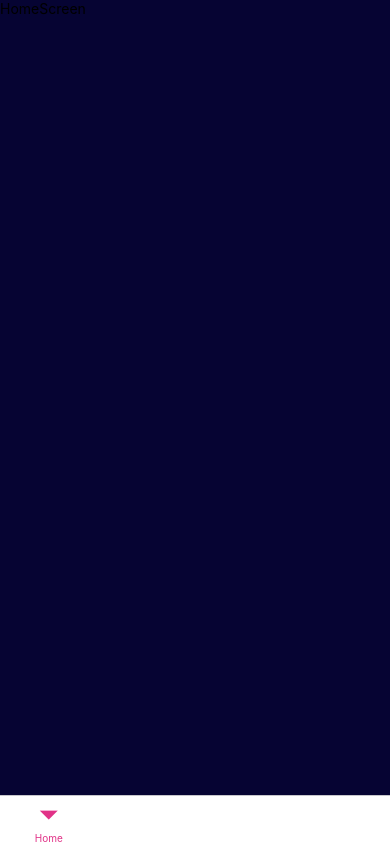
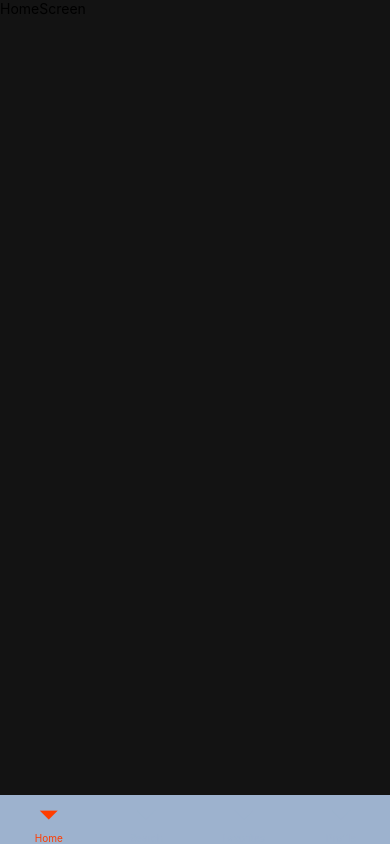
Before and after one commit to cihanbas/movieBox, a React Native app: screen / in a window 390 px wide. Built offline with nearby package versions, Linux system fonts and the light colour scheme.

Commit message:
updated colors

```diff
--- a/src/assets/theme/Colors.ts
+++ b/src/assets/theme/Colors.ts
@@ -1,11 +1,10 @@
 const colors = {
   white: '#fff',
-
-  primary: '#E13287',
-  background: '#060433',
-  card: 'rgb(255, 255, 255)',
-  text: '#fff',
-  border: 'rgb(199, 199, 204)',
+  primary: '#FF3D00',
+  background: '#131313',
+  card: '#9DB2CE',
+  text: '#9DB2CE',
+  border: '#9DB2CE',
   notification: 'rgb(255, 69, 58)',
 };
 export { colors };
```
